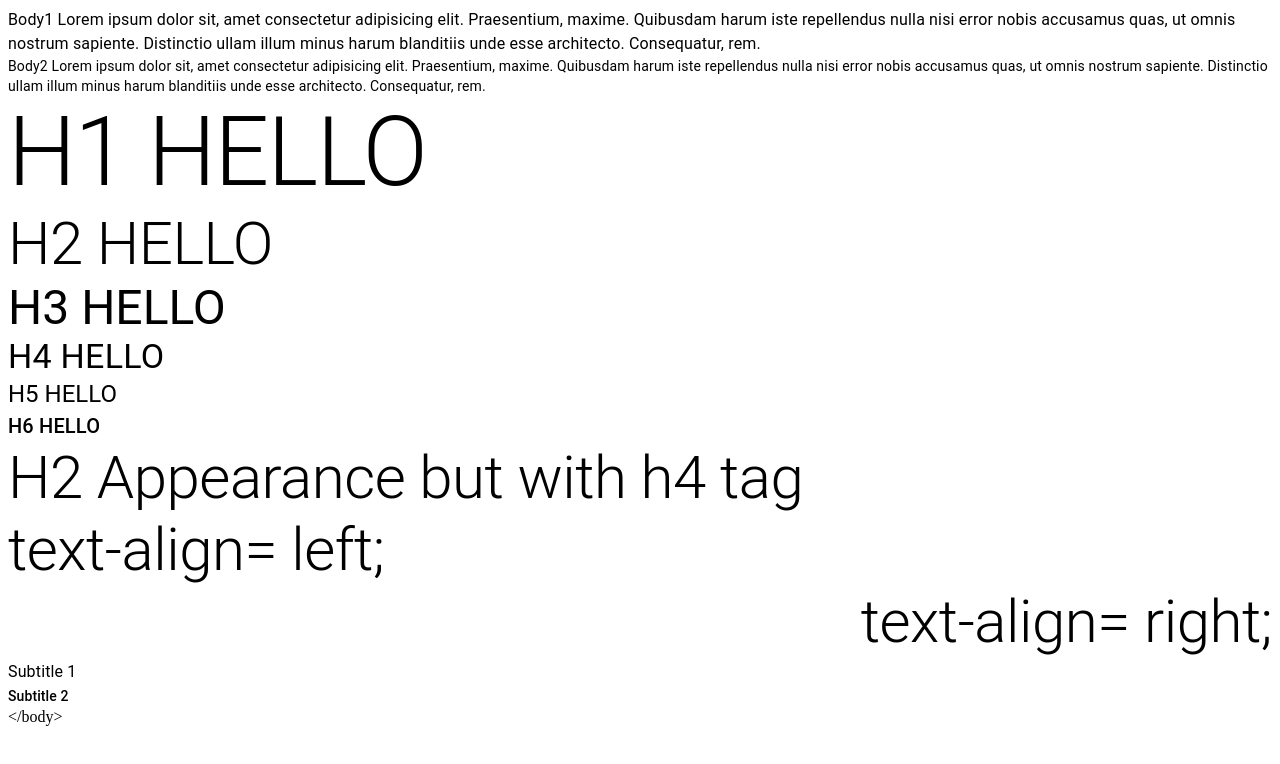
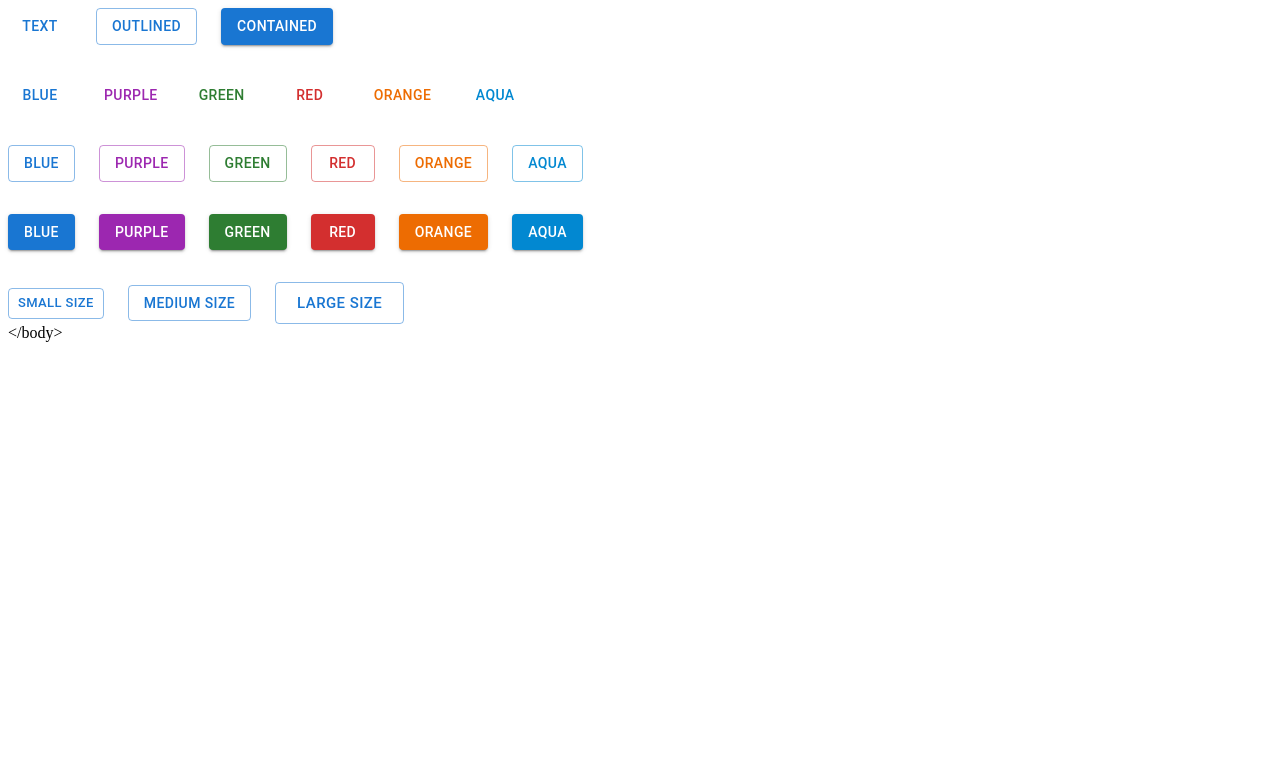
Before and after one commit to furkansylu97/MaterialUiProjects, a React (Vite) app in the folder MaterialUiProjects/: page / in a window 1280 px wide. Shown: the top 764 px of the page. Built offline with nearby package versions, Linux system fonts and the light colour scheme.

Commit message:
Mui buttons works were performed

```diff
--- a/MaterialUiProjects/src/App.tsx
+++ b/MaterialUiProjects/src/App.tsx
@@ -1,10 +1,12 @@
 import './App.css'
-import { LessonTypography } from './components/LessonTypography'
+import { LessonButton } from './components/LessonButton'
+// import { LessonTypography } from './components/LessonTypography'
 
 function App() {
   return (
     <>
-      <LessonTypography />
+      {/* <LessonTypography /> */}
+      <LessonButton />
     </>
   )
 }
--- /dev/null
+++ b/MaterialUiProjects/src/components/LessonButton.tsx
@@ -0,0 +1,44 @@
+import { Button, Stack } from '@mui/material';
+
+export const LessonButton = () => {
+  return (
+    <>
+        <Stack spacing={4}>
+            <Stack direction='row' spacing={3}> {/*Default value : display flex & flex direction column */}
+                <Button variant='text'>Text</Button>
+                <Button variant='outlined'>Outlined</Button>
+                <Button variant='contained'>Contained</Button>
+            </Stack>
+            <Stack direction='row' spacing={3}>
+                <Button variant='text' color='primary'>Blue</Button>
+                <Button variant='text' color='secondary'>Purple</Button>
+                <Button variant='text' color='success'>Green</Button>
+                <Button variant='text' color='error'>Red</Button>
+                <Button variant='text' color='warning'>Orange</Button>
+                <Button variant='text' color='info'>Aqua</Button>
+            </Stack>
+            <Stack direction='row' spacing={3}>
+                <Button variant='outlined' color='primary'>Blue</Button>
+                <Button variant='outlined' color='secondary'>Purple</Button>
+                <Button variant='outlined' color='success'>Green</Button>
+                <Button variant='outlined' color='error'>Red</Button>
+                <Button variant='outlined' color='warning'>Orange</Button>
+                <Button variant='outlined' color='info'>Aqua</Button>
+            </Stack>
+            <Stack direction='row' spacing={3}>
+                <Button variant='contained' color='primary'>Blue</Button>
+                <Button variant='contained' color='secondary'>Purple</Button>
+                <Button variant='contained' color='success'>Green</Button>
+                <Button variant='contained' color='error'>Red</Button>
+                <Button variant='contained' color='warning'>Orange</Button>
+                <Button variant='contained' color='info'>Aqua</Button>
+            </Stack>
+            <Stack direction='row' spacing={3} display='block'>
+                <Button variant='outlined' size='small'>Small Size</Button>
+                <Button variant='outlined' size='medium'>Medium Size</Button>
+                <Button variant='outlined' size='large'>Large Size</Button>
+            </Stack>
+        </Stack>
+    </>
+  )
+}
```
